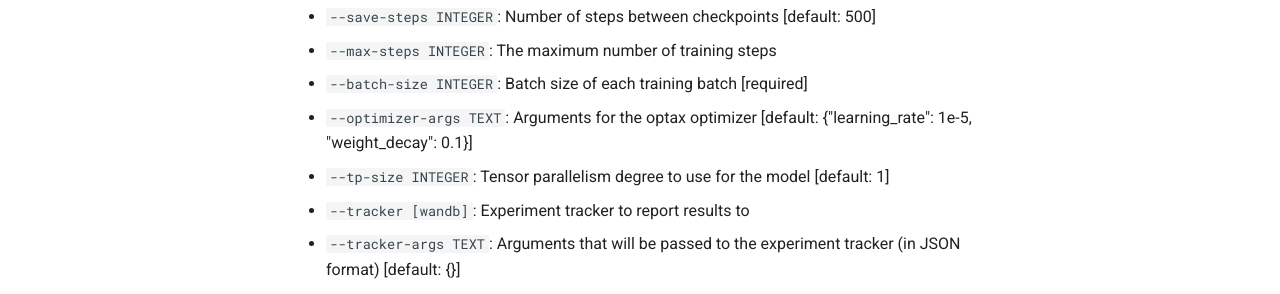
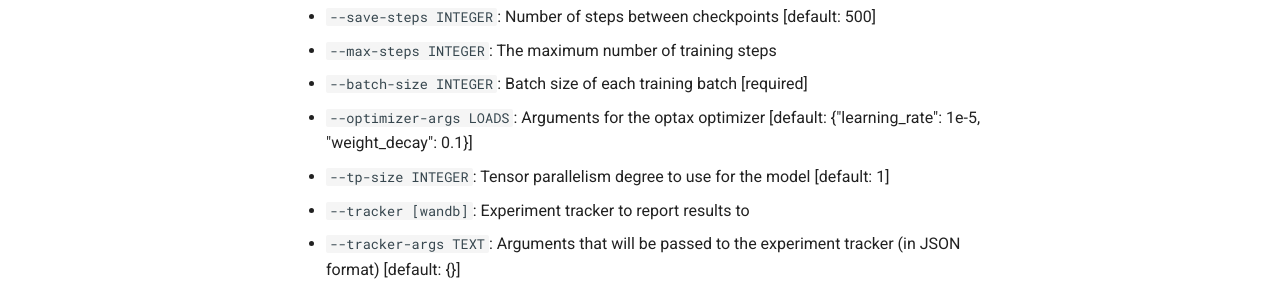
Before and after one commit to tx-project/tx, an MkDocs documentation site: the page built from docs/reference.md, in a window 1280 px wide and 900 px high, scrolled down 789 px. Shown: the part 260-554 px from the top of the window. Built offline with MkDocs 1.6.1 and Material for MkDocs 9.7.7, drawn with Linux system fonts in a browser that asks for light colours; comment, search, counter and statistics services are not loaded.

Commit message:
update reference

```diff
--- a/docs/reference.md
+++ b/docs/reference.md
@@ -38,7 +38,7 @@ $ tx train [OPTIONS]
 * `--save-steps INTEGER`: Number of steps between checkpoints  [default: 500]
 * `--max-steps INTEGER`: The maximum number of training steps
 * `--batch-size INTEGER`: Batch size of each training batch  [required]
-* `--optimizer-args TEXT`: Arguments for the optax optimizer  [default: {&quot;learning_rate&quot;: 1e-5, &quot;weight_decay&quot;: 0.1}]
+* `--optimizer-args LOADS`: Arguments for the optax optimizer  [default: {&quot;learning_rate&quot;: 1e-5, &quot;weight_decay&quot;: 0.1}]
 * `--tp-size INTEGER`: Tensor parallelism degree to use for the model  [default: 1]
 * `--tracker [wandb]`: Experiment tracker to report results to
 * `--tracker-args TEXT`: Arguments that will be passed to the experiment tracker (in JSON format)  [default: {}]
```
